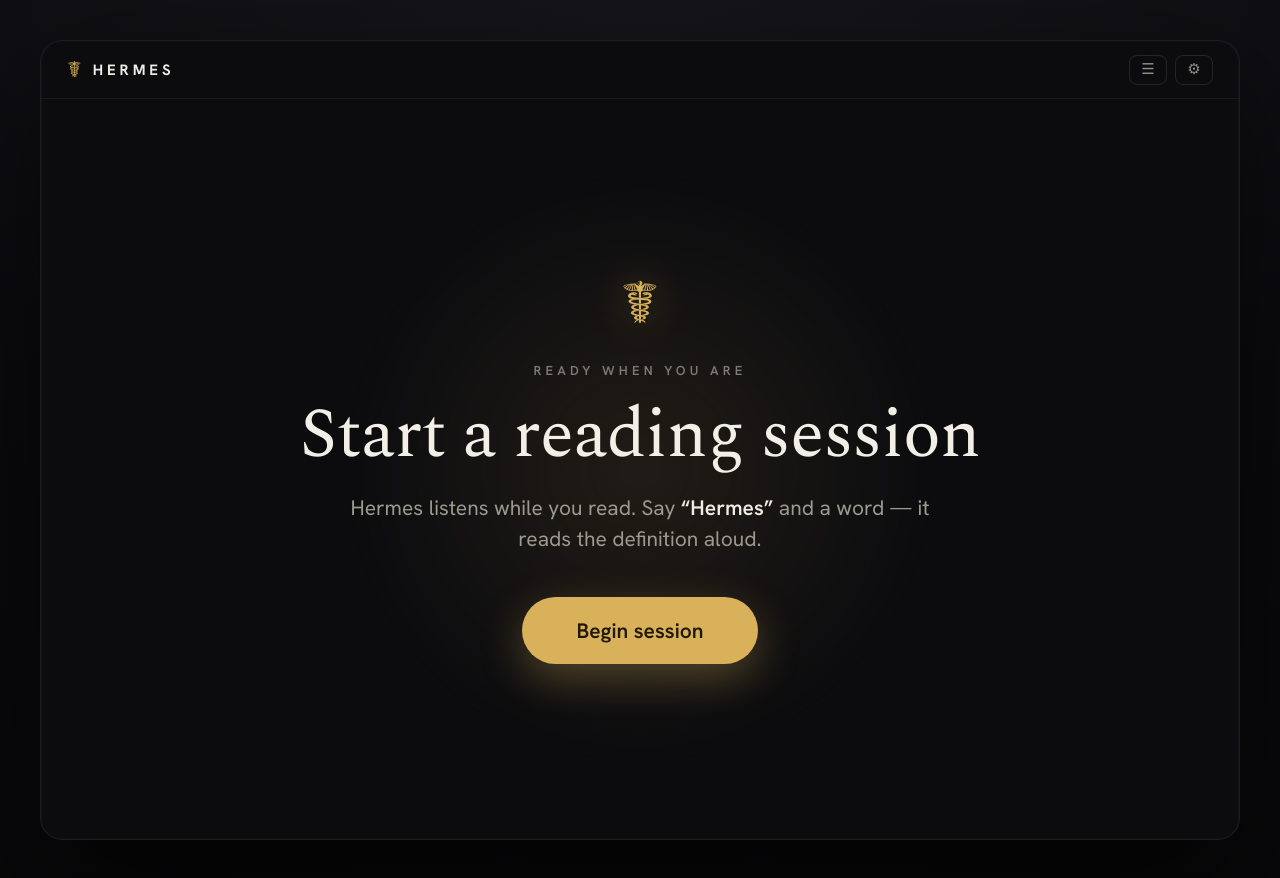
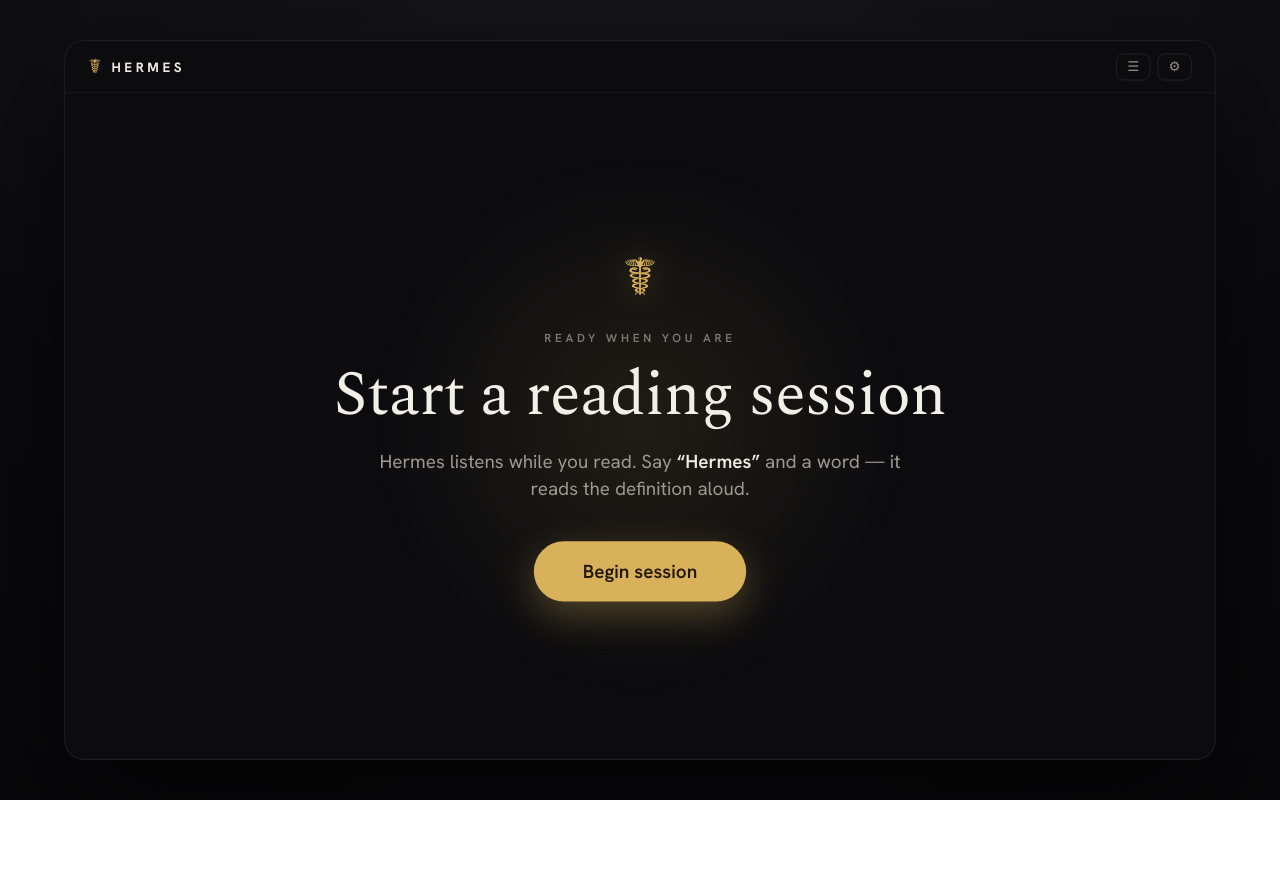
Before and after one commit to advait-namboodiri-cv/hermes, a React (Vite) app: page / in a window 1280 px wide. After the commit the page ends 800 px from the top, so only its background shows below. Built offline with nearby package versions, Linux system fonts and the light colour scheme.

Commit message:
feat: scale window to fit any screen

```diff
--- a/src/App.tsx
+++ b/src/App.tsx
@@ -11,6 +11,7 @@ import Settings from "./components/screens/Settings";
 import Journal from "./components/screens/Journal";
 import Records from "./components/screens/Records";
 import { useHermes } from "./hooks/useHermes";
+import { BASE_H, BASE_W, useFitScale } from "./hooks/useFitScale";
 import {
   groupForJournal,
   loadEntries,
@@ -20,6 +21,7 @@ import {
 import type { Screen } from "./types";
 
 export default function App() {
+  const scale = useFitScale();
   const [screen, setScreen] = useState<Screen>("home");
   const {
     state,
@@ -71,19 +73,22 @@ export default function App() {
   return (
     <div
       style={{
-        minHeight: "100vh",
-        width: "100%",
+        position: "fixed",
+        inset: 0,
         display: "flex",
         alignItems: "center",
         justifyContent: "center",
-        padding: 40,
+        overflow: "hidden",
       }}
     >
       <div
         style={{
           position: "relative",
-          width: 1280,
-          height: 800,
+          flex: "none",
+          width: BASE_W,
+          height: BASE_H,
+          transform: `scale(${scale})`,
+          transformOrigin: "center",
           background: "#0c0c0f",
           border: "1px solid rgba(255,255,255,.07)",
           borderRadius: 22,
--- /dev/null
+++ b/src/hooks/useFitScale.ts
@@ -0,0 +1,34 @@
+import { useEffect, useState } from "react";
+
+// The UI is designed at a fixed BASE_W × BASE_H. Rather than reflow every
+// screen, we scale the whole window down to fit whatever viewport it's on
+// (laptop or phone), preserving the design exactly. Never scales above 1 so it
+// stays crisp at its native size on large displays.
+
+export const BASE_W = 1280;
+export const BASE_H = 800;
+
+export function useFitScale(): number {
+  const [scale, setScale] = useState(1);
+
+  useEffect(() => {
+    const compute = () => {
+      const pad = window.innerWidth < 700 ? 10 : 40;
+      const s = Math.min(
+        1,
+        (window.innerWidth - pad * 2) / BASE_W,
+        (window.innerHeight - pad * 2) / BASE_H
+      );
+      setScale(s > 0 ? s : 1);
+    };
+    compute();
+    window.addEventListener("resize", compute);
+    window.addEventListener("orientationchange", compute);
+    return () => {
+      window.removeEventListener("resize", compute);
+      window.removeEventListener("orientationchange", compute);
+    };
+  }, []);
+
+  return scale;
+}
--- a/src/index.css
+++ b/src/index.css
@@ -29,11 +29,14 @@
 }
 
 html,
-body {
+body,
+#root {
   margin: 0;
+  height: 100%;
 }
 
 body {
+  overflow: hidden;
   font-family: var(--font-sans);
   background: radial-gradient(
     130% 120% at 50% -10%,
```
